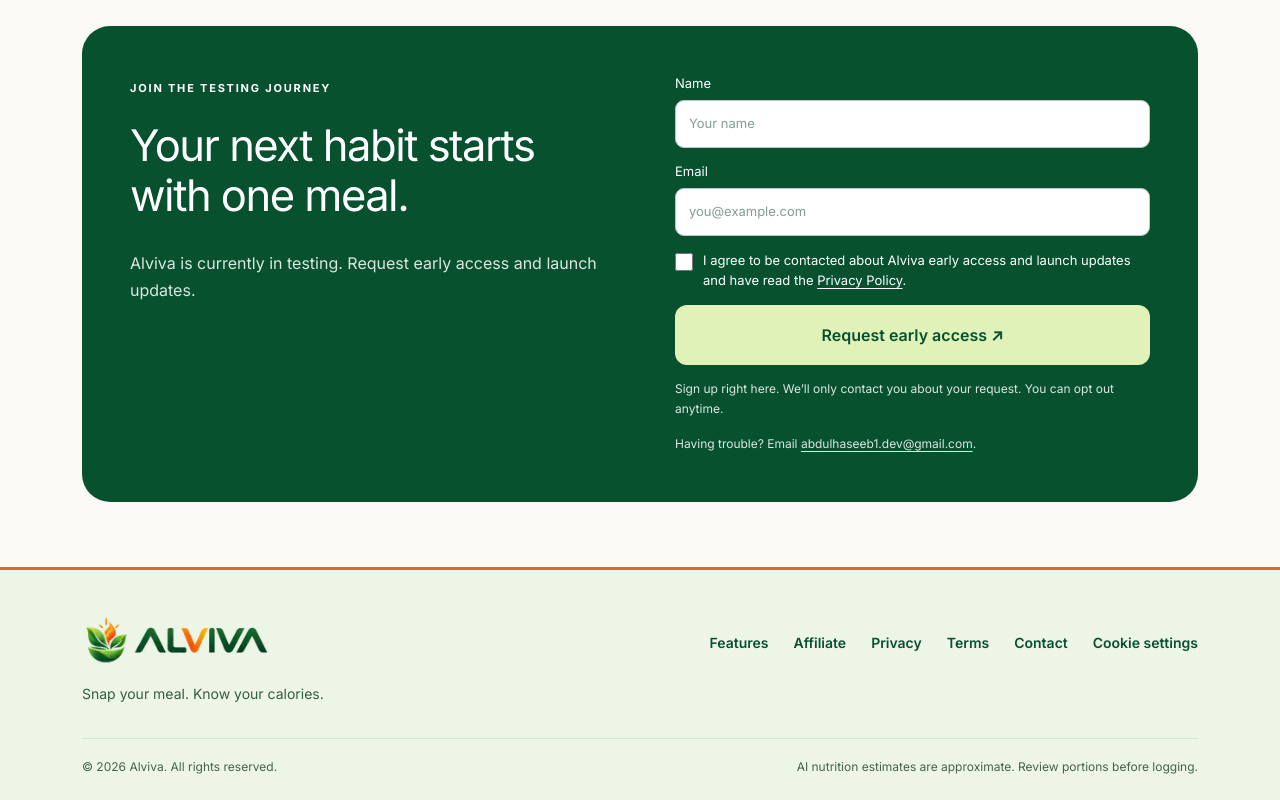
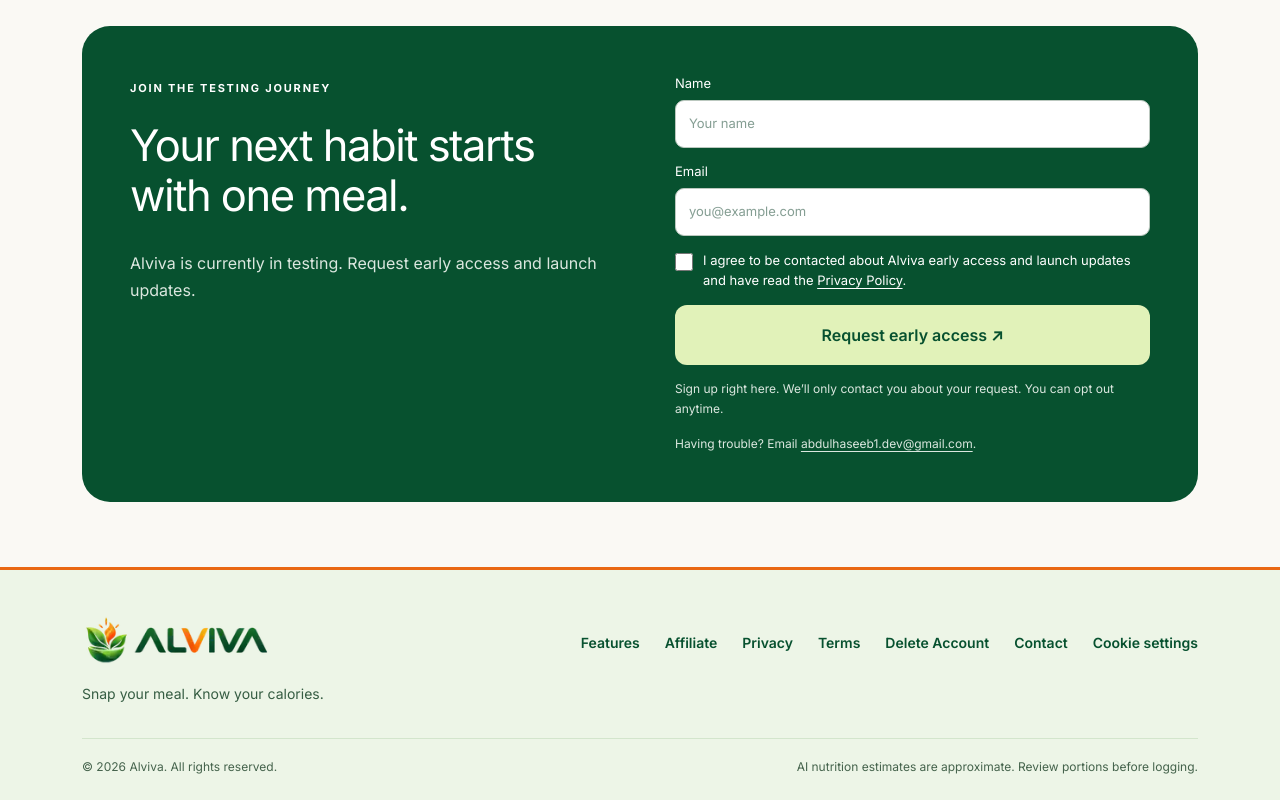
Before and after one commit to AHASEE/alviva, a Next.js app: page / in a window 1280 px wide. Shown: the part 2934-3734 px from the top of the page. Built offline with nearby package versions, Linux system fonts and the light colour scheme.

Commit message:
Link account deletion page in footer

```diff
--- a/src/components/Footer.tsx
+++ b/src/components/Footer.tsx
@@ -24,6 +24,7 @@ export default function Footer() {
             <Link href="/affiliate">Affiliate</Link>
             <Link href="/privacy">Privacy</Link>
             <Link href="/terms">Terms</Link>
+            <Link href="/delete-account">Delete Account</Link>
             <a href="mailto:support@alviva.app">Contact</a>
             <CookieSettingsButton />
           </nav>
```
